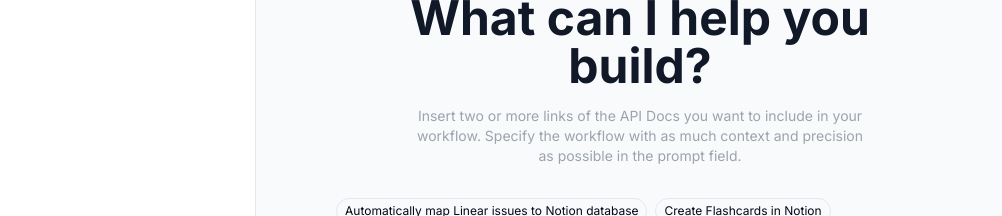
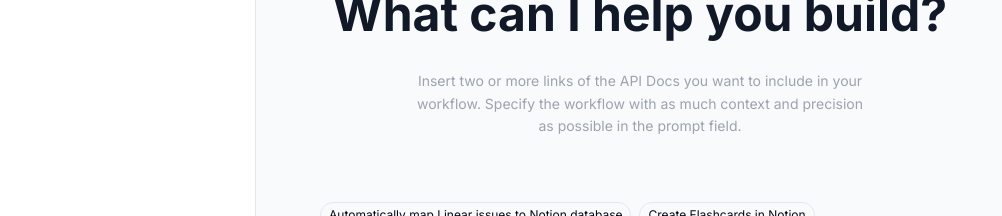
Before and after one commit to paulocerez/2docs, a Next.js app: page /chat in a window 1280 px wide. Shown: the part 243-459 px from the top of the page, without its empty margins (0-1002 px from the left). Built offline with nearby package versions, Linux system fonts and the light colour scheme; no server answers; the database is empty; sample sign-in values are in the browser's storage.

Commit message:
fix: set different widths for defaultview vs c hatview

```diff
--- a/components/chat/Chat.tsx
+++ b/components/chat/Chat.tsx
@@ -55,7 +55,11 @@ export default function Chat({ sessionId, currentChatId }: ChatProps) {
   return (
     <div className="flex flex-col h-full bg-gray-50">
       <div className="flex-grow overflow-y-auto pt-4 pb-16">
-        <div className="max-w-2xl mx-auto px-4 w-full">
+        <div
+          className={`mx-auto px-4 w-full ${
+            messages && messages.length > 0 ? "max-w-2xl" : "max-w-4xl"
+          }`}
+        >
           {messages && messages.length > 0 ? (
             <>
               <MessageList messages={messages} />
--- a/components/chat/default-view.tsx
+++ b/components/chat/default-view.tsx
@@ -9,12 +9,12 @@ export default function DefaultView({ onSubmit, isAiResponding }: PromptProps) {
   };
   return (
     <div className="min-h-screen flex items-center justify-center">
-      <div className="w-full max-w-2xl px-4 py-8 space-y-8">
-        <div className="flex flex-col items-center space-y-4 text-center">
+      <div className="w-full max-w-2xl px-4 py-8 space-y-16">
+        <div className="flex flex-col items-center space-y-8 text-center">
           <h1 className="text-3xl sm:text-5xl font-bold text-gray-900">
             What can I help you build?
           </h1>
-          <p className="text-gray-400 text-sm max-w-md">
+          <p className="text-gray-400 text-sm max-w-md leading-relaxed">
             Insert two or more links of the API Docs you want to include in your
             workflow. Specify the workflow with as much context and precision as
             possible in the prompt field.
```
